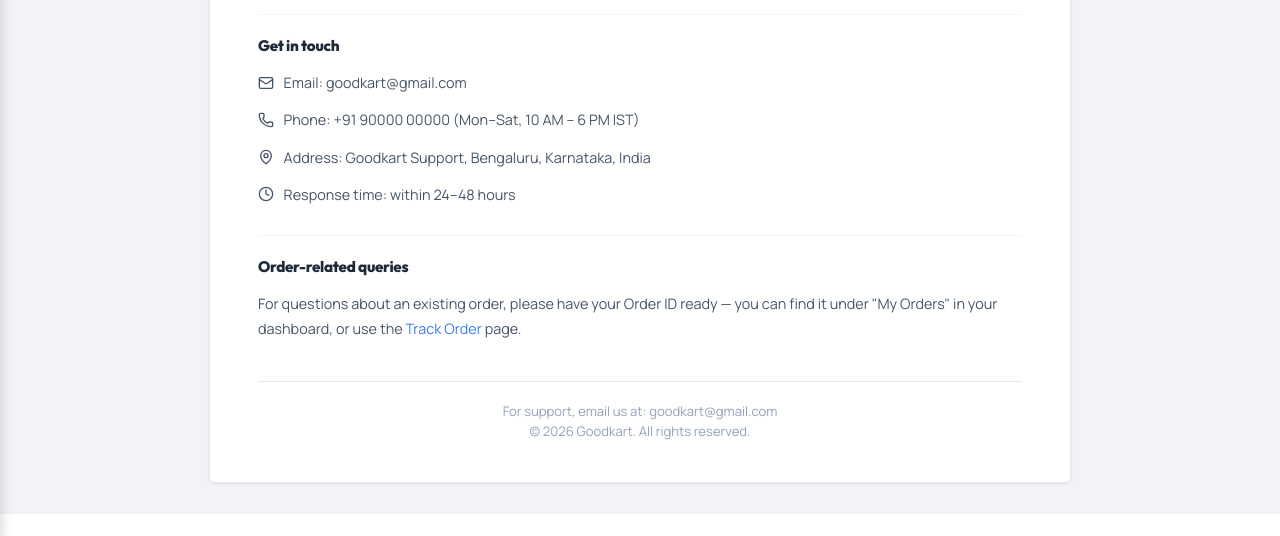
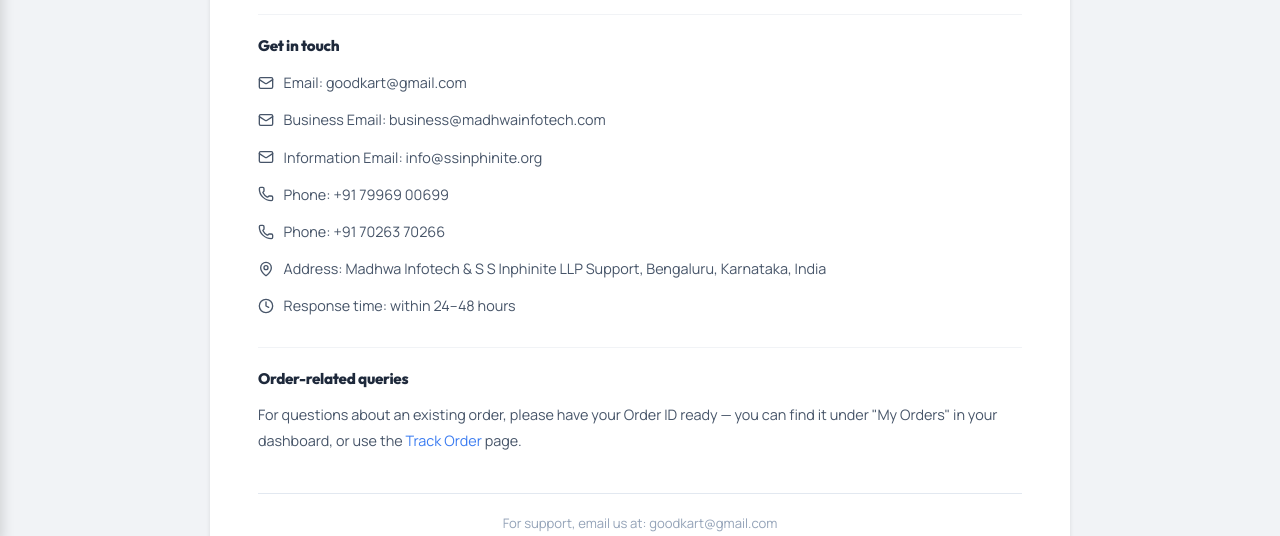
Before and after one commit to infogudkart-maker/goodkart-new, a React (Vite) app in the folder frontend/: page /#/contact in a window 1280 px wide. Shown: the part 257-793 px from the top of the page. Built offline with nearby package versions, Linux system fonts and the light colour scheme; no server answers; the database is empty.

Commit message:
Update ContactUs.jsx

```diff
--- a/frontend/src/modules/marketplace/pages/ContactUs.jsx
+++ b/frontend/src/modules/marketplace/pages/ContactUs.jsx
@@ -1,52 +1,197 @@
 import { Mail, Phone, MapPin, Clock } from 'lucide-react';
 import './PolicyPage.css';
 
-const COMPANY = 'Goodkart';
+const COMPANY = 'Madhwa Infotech & S S Inphinite LLP';
+
 const SUPPORT_EMAIL = 'goodkart@gmail.com';
+const BUSINESS_EMAIL = 'business@madhwainfotech.com';
+const INFO_EMAIL = 'info@ssinphinite.org';
+
+const PHONE_PRIMARY = '+91 79969 00699';
+const PHONE_SECONDARY = '+91 70263 70266';
 
 export default function ContactUs() {
     return (
         <div className="policy-page">
             <div className="policy-container">
                 <h1 className="policy-title">Contact Us</h1>
+
                 <p className="policy-intro">
                     Have a question about an order, a product, or your account? We're happy to help.
                     Reach out using any of the options below and our team will get back to you as soon as possible.
                 </p>
 
-                <div className="policy-section" style={{ borderTop: '1px solid #f1f3f6' }}>
+                <div
+                    className="policy-section"
+                    style={{ borderTop: '1px solid #f1f3f6' }}
+                >
                     <h2 className="policy-section-title">Get in touch</h2>
-                    <ul className="policy-bulletlist" style={{ listStyle: 'none', paddingLeft: 0 }}>
-                        <li style={{ display: 'flex', alignItems: 'center', gap: '0.6rem', marginBottom: '0.75rem' }}>
+
+                    <ul
+                        className="policy-bulletlist"
+                        style={{
+                            listStyle: 'none',
+                            paddingLeft: 0
+                        }}
+                    >
+                        {/* Goodkart Email */}
+                        <li
+                            style={{
+                                display: 'flex',
+                                alignItems: 'center',
+                                gap: '0.6rem',
+                                marginBottom: '0.75rem'
+                            }}
+                        >
                             <Mail size={16} />
-                            <span>Email: <a href={`mailto:${SUPPORT_EMAIL}`}>{SUPPORT_EMAIL}</a></span>
+                            <span>
+                                Email:{' '}
+                                <a href={`mailto:${SUPPORT_EMAIL}`}>
+                                    {SUPPORT_EMAIL}
+                                </a>
+                            </span>
                         </li>
-                        <li style={{ display: 'flex', alignItems: 'center', gap: '0.6rem', marginBottom: '0.75rem' }}>
+
+                        {/* Business Email */}
+                        <li
+                            style={{
+                                display: 'flex',
+                                alignItems: 'center',
+                                gap: '0.6rem',
+                                marginBottom: '0.75rem'
+                            }}
+                        >
+                            <Mail size={16} />
+                            <span>
+                                Business Email:{' '}
+                                <a href={`mailto:${BUSINESS_EMAIL}`}>
+                                    {BUSINESS_EMAIL}
+                                </a>
+                            </span>
+                        </li>
+
+                        {/* Information Email */}
+                        <li
+                            style={{
+                                display: 'flex',
+                                alignItems: 'center',
+                                gap: '0.6rem',
+                                marginBottom: '0.75rem'
+                            }}
+                        >
+                            <Mail size={16} />
+                            <span>
+                                Information Email:{' '}
+                                <a href={`mailto:${INFO_EMAIL}`}>
+                                    {INFO_EMAIL}
+                                </a>
+                            </span>
+                        </li>
+
+                        {/* Primary Phone */}
+                        <li
+                            style={{
+                                display: 'flex',
+                                alignItems: 'center',
+                                gap: '0.6rem',
+                                marginBottom: '0.75rem'
+                            }}
+                        >
                             <Phone size={16} />
-                            <span>Phone: +91 90000 00000 (Mon–Sat, 10 AM – 6 PM IST)</span>
+                            <span>
+                                Phone:{' '}
+                                <a href={`tel:${PHONE_PRIMARY.replace(/\s/g, '')}`}>
+                                    {PHONE_PRIMARY}
+                                </a>
+                            </span>
                         </li>
-                        <li style={{ display: 'flex', alignItems: 'center', gap: '0.6rem', marginBottom: '0.75rem' }}>
+
+                        {/* Secondary Phone */}
+                        <li
+                            style={{
+                                display: 'flex',
+                                alignItems: 'center',
+                                gap: '0.6rem',
+                                marginBottom: '0.75rem'
+                            }}
+                        >
+                            <Phone size={16} />
+                            <span>
+                                Phone:{' '}
+                                <a href={`tel:${PHONE_SECONDARY.replace(/\s/g, '')}`}>
+                                    {PHONE_SECONDARY}
+                                </a>
+                            </span>
+                        </li>
+
+                        {/* Address */}
+                        <li
+                            style={{
+                                display: 'flex',
+                                alignItems: 'center',
+                                gap: '0.6rem',
+                                marginBottom: '0.75rem'
+                            }}
+                        >
                             <MapPin size={16} />
-                            <span>Address: {COMPANY} Support, Bengaluru, Karnataka, India</span>
+                            <span>
+                                Address: {COMPANY} Support, Bengaluru, Karnataka, India
+                            </span>
                         </li>
-                        <li style={{ display: 'flex', alignItems: 'center', gap: '0.6rem' }}>
+
+                        {/* Response Time */}
+                        <li
+                            style={{
+                                display: 'flex',
+                                alignItems: 'center',
+                                gap: '0.6rem'
+                            }}
+                        >
                             <Clock size={16} />
-                            <span>Response time: within 24–48 hours</span>
+                            <span>
+                                Response time: within 24–48 hours
+                            </span>
                         </li>
                     </ul>
                 </div>
 
                 <div className="policy-section">
-                    <h2 className="policy-section-title">Order-related queries</h2>
+                    <h2 className="policy-section-title">
+                        Order-related queries
+                    </h2>
+
                     <p className="policy-text">
                         For questions about an existing order, please have your Order ID ready — you can find it under
-                        "My Orders" in your dashboard, or use the <a href="/#/track">Track Order</a> page.
+                        "My Orders" in your dashboard, or use the{' '}
+                        <a href="/#/track">Track Order</a> page.
                     </p>
                 </div>
 
                 <div className="policy-footer">
-                    <p>For support, email us at: <a href={`mailto:${SUPPORT_EMAIL}`}>{SUPPORT_EMAIL}</a></p>
-                    <p>© 2026 {COMPANY}. All rights reserved.</p>
+                    <p>
+                        For support, email us at:{' '}
+                        <a href={`mailto:${SUPPORT_EMAIL}`}>
+                            {SUPPORT_EMAIL}
+                        </a>
+                    </p>
+
+                    <p>
+                        Business enquiries:{' '}
+                        <a href={`mailto:${BUSINESS_EMAIL}`}>
+                            {BUSINESS_EMAIL}
+                        </a>
+                    </p>
+
+                    <p>
+                        General enquiries:{' '}
+                        <a href={`mailto:${INFO_EMAIL}`}>
+                            {INFO_EMAIL}
+                        </a>
+                    </p>
+
+                    <p>
+                        © 2026 {COMPANY}. All rights reserved.
+                    </p>
                 </div>
             </div>
         </div>
```
